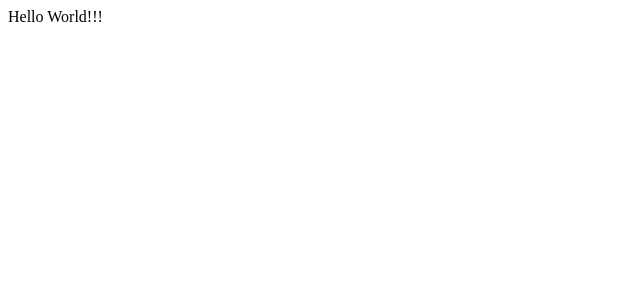
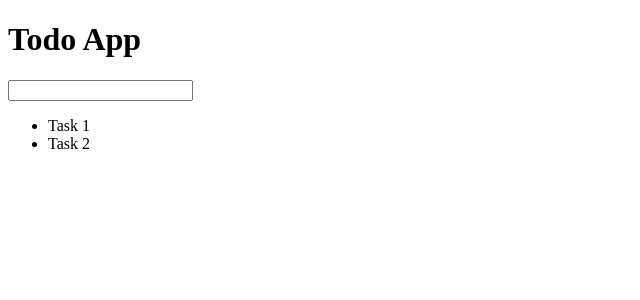
Before and after one commit to 1am1mran/todo-do-reactjs, a React app: page / in a window 1280 px wide. Shown: the top 300 px of the page, without its empty margins (0-640 px from the left). Built offline with nearby package versions, Linux system fonts and the light colour scheme.

Commit message:
add taks is added

```diff
--- /dev/null
+++ b/AddNewTask.jsx
@@ -0,0 +1,23 @@
+import React from "react";
+
+class AddNewTask extends React.Component {
+    constructor(){
+        super();
+        this.justSubmitted = this.justSubmitted.bind(this);
+    }
+    justSubmitted(event){
+        event.preventDefault();
+        var input = event.target.querySelector("input");
+        var value = input.value;
+        input.value = '';
+        this.props.updateList(value);
+    }
+    render() {
+        return (
+            <form onSubmit={this.justSubmitted} >
+                <input type="text"/>
+            </form>
+        );
+    }
+}
+export default AddNewTask;
--- a/App.jsx
+++ b/App.jsx
@@ -1,11 +1,26 @@
-import React from 'react';
+import React from "react";
+import AddNewTask from "./AddNewTask.jsx";
+import AppList from "./AppList.jsx";
+
 
 class App extends React.Component {
+    constructor(props) {
+        super();
+        this.state = {tasks: props.tasks};
+        this.updateList = this.updateList.bind(this);
+    }
+    updateList(text)    {
+        var updatedTasks = this.state.tasks;
+        updatedTasks.push(text);
+        this.setState({tasks: updatedTasks});
+    }
     render() {
         return (
             <div>
-                Hello World!!!
-         </div>
+                <h1>Todo App</h1>
+                <AddNewTask updateList={this.updateList}/>
+                <AppList tasks={this.state.tasks} />
+            </div>
         );
     }
 }
--- /dev/null
+++ b/AppList.jsx
@@ -0,0 +1,18 @@
+import React from "react";
+
+class AppList extends React.Component {
+    constructor(){
+        super();
+    }
+    render() {
+        var items = this.props.tasks.map((elem, i) =>{
+            return <li key={i}>{elem}</li>
+        })
+        return (
+            <ul>
+                {items}
+            </ul>
+        );
+    }
+}
+export default AppList;
--- a/main.js
+++ b/main.js
@@ -2,4 +2,6 @@ import React from 'react';
 import ReactDOM from 'react-dom';
 import App from './App.jsx';
 
-ReactDOM.render(<App />, document.getElementById('app'));
+var taskList = ["Task 1", "Task 2"];
+
+ReactDOM.render(<App tasks={taskList}/>, document.getElementById('app'));
```
